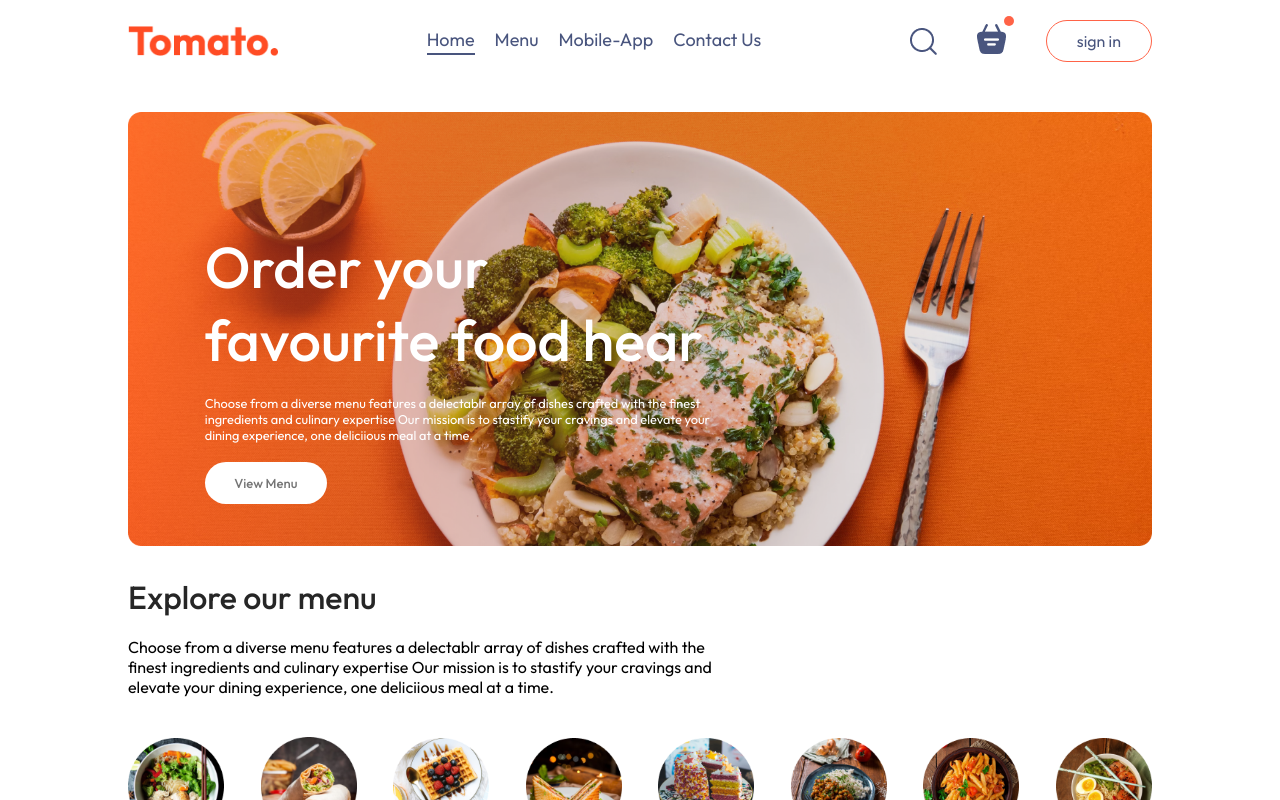
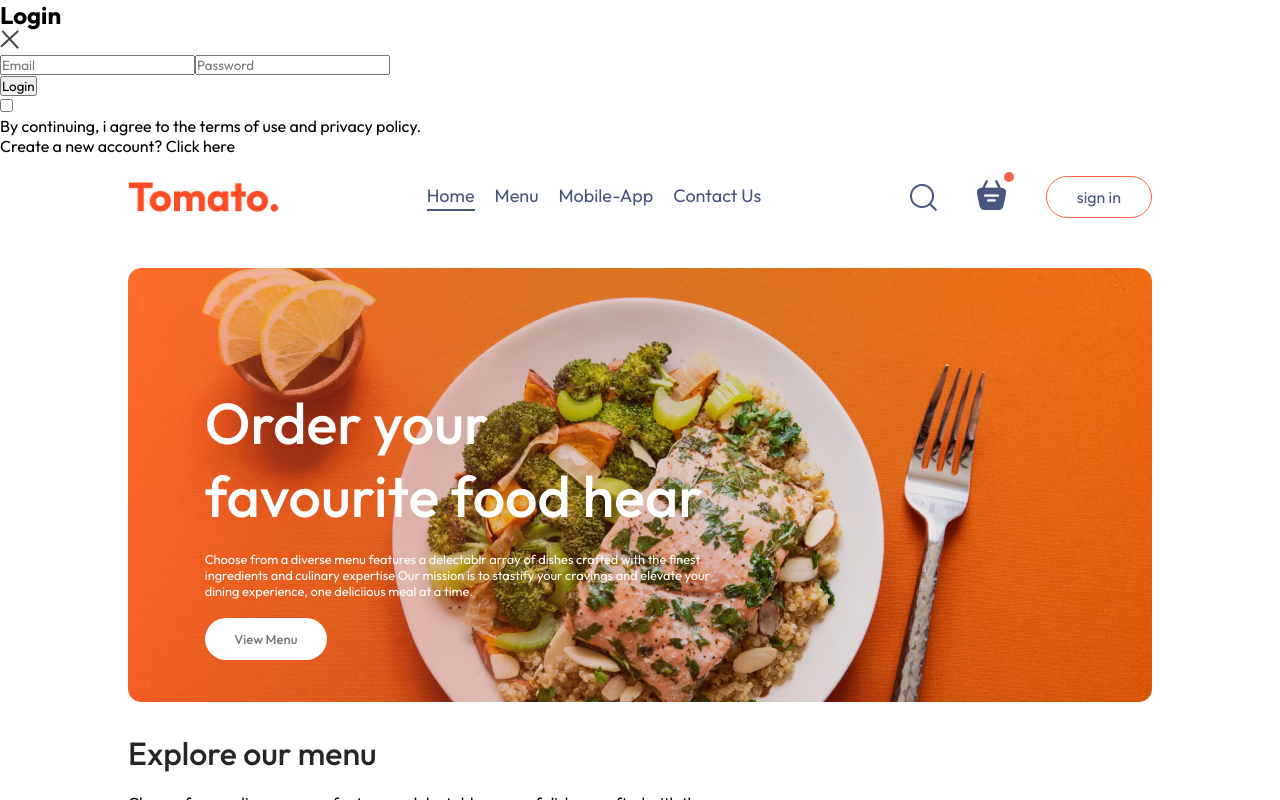
Before and after one commit to Shakithyanshaw/tomato-food-delivery, a React (Vite) app in the folder frontend/: page / in a window 1280 px wide. Both pictures are taken after a click on the button "sign in". Shown: the top 800 px of the page. Built offline with nearby package versions, Linux system fonts and the light colour scheme.

Commit message:
Add LoginPopup component and integrate with Navbar for login functionality

```diff
--- a/frontend/src/App.jsx
+++ b/frontend/src/App.jsx
@@ -1,17 +1,21 @@
-import React from 'react';
+import React, { useState } from 'react';
 import Navbar from './components/Navbar/Navbar';
 import { Route, Routes } from 'react-router-dom';
 import Home from './pages/Home/Home';
 import Cart from './pages/Cart/Cart';
 import PlaceOrder from './pages/PlaceOrder/PlaceOrder';
 import Footer from './components/Footer/Footer';
+import LoginPopup from './components/LoginPopup/LoginPopup';
 
 const App = () => {
+  const [showLogin, setShowLogin] = useState(false);
+
   return (
     <>
       {' '}
+      {showLogin ? <LoginPopup setShowLogin={setShowLogin} /> : <></>}
       <div className="app">
-        <Navbar />
+        <Navbar setShowLogin={setShowLogin} />
         <Routes>
           <Route path="/" element={<Home />} />
           <Route path="/cart" element={<Cart />} />
--- /dev/null
+++ b/frontend/src/components/LoginPopup/LoginPopup.jsx
@@ -0,0 +1,49 @@
+import React, { useState } from 'react';
+import './LoginPopup.css';
+import { assets } from '../../assets/assets';
+
+const LoginPopup = ({ setShowLogin }) => {
+  const [currState, setCurrState] = useState('Login');
+
+  return (
+    <div className="login-popup">
+      <form className="login-popup-container">
+        <div className="login-popup-title">
+          <h2>{currState}</h2>
+          <img
+            onClick={() => setShowLogin(false)}
+            src={assets.cross_icon}
+            alt=""
+          />
+        </div>
+        <div className="login-popup-inputs">
+          {currState === 'Login' ? (
+            <></>
+          ) : (
+            <input type="text" placeholder="Yourname" required />
+          )}
+          <input type="email" placeholder="Email" required />
+          <input type="password" placeholder="Password" required />
+        </div>
+        <button>{currState === 'Sign Up' ? 'Create account' : 'Login'}</button>
+        <div className="login-popup-condition">
+          <input type="checkbox" required />
+          <p>By continuing, i agree to the terms of use and privacy policy.</p>
+        </div>
+        {currState === 'Login' ? (
+          <p>
+            Create a new account?{' '}
+            <span onClick={() => setCurrState('Sign Up')}>Click here</span>
+          </p>
+        ) : (
+          <p>
+            Already have a account?{' '}
+            <span onClick={() => setCurrState('Login')}>Login here</span>
+          </p>
+        )}
+      </form>
+    </div>
+  );
+};
+
+export default LoginPopup;
--- a/frontend/src/components/Navbar/Navbar.jsx
+++ b/frontend/src/components/Navbar/Navbar.jsx
@@ -3,7 +3,7 @@ import './Navbar.css';
 import { assets } from '../../assets/assets';
 import { Link } from 'react-router-dom';
 
-const Navbar = () => {
+const Navbar = ({ setShowLogin }) => {
   const [menu, setMenu] = useState('home');
 
   return (
@@ -45,7 +45,7 @@ const Navbar = () => {
           <img src={assets.basket_icon} alt="basket" className="basket-icon" />
           <div className="dot"></div>
         </div>
-        <button>sign in</button>
+        <button onClick={() => setShowLogin(true)}>sign in</button>
       </div>
     </div>
   );
```
Also changed, not shown: frontend/src/components/LoginPopup/LoginPopup.css (added).
